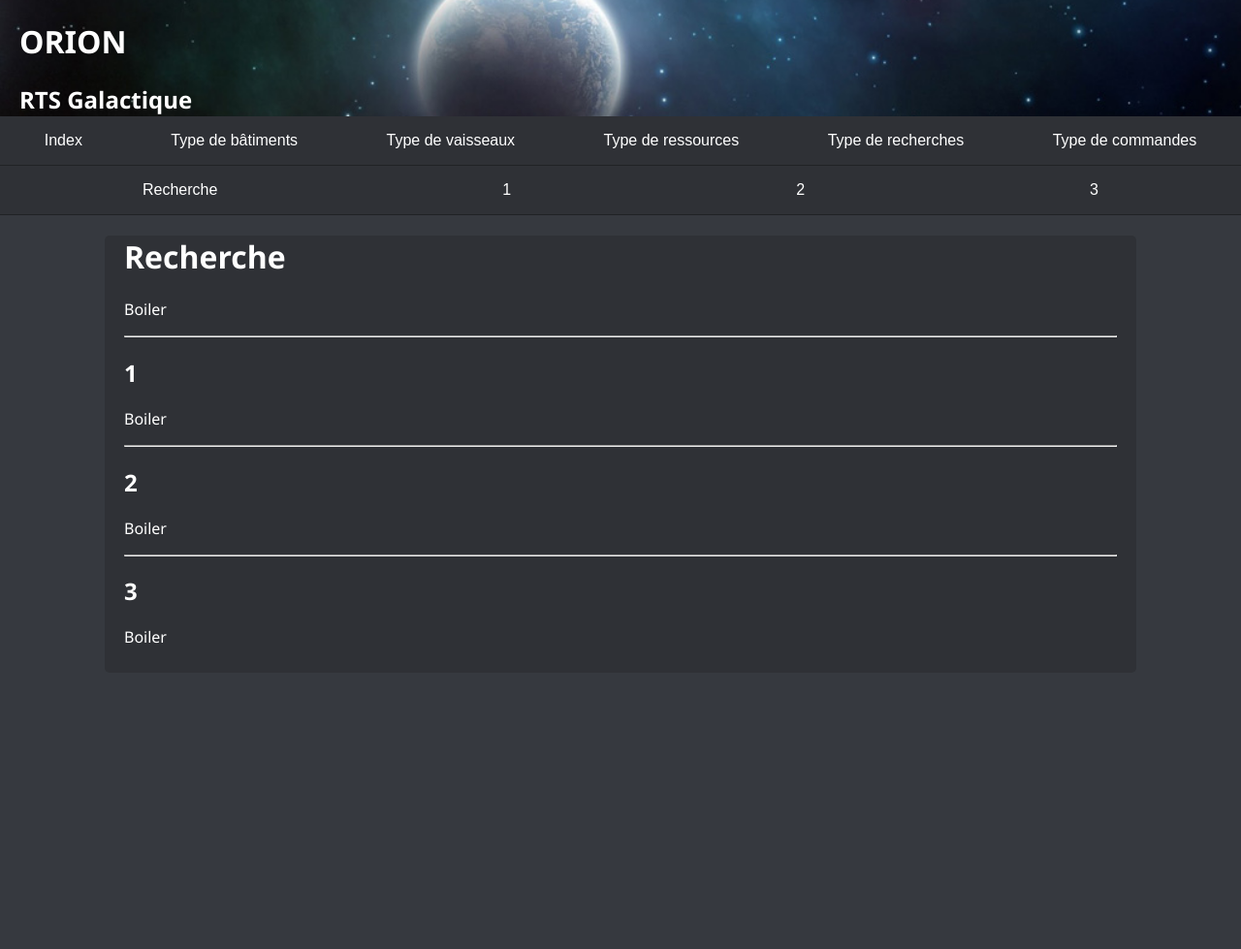
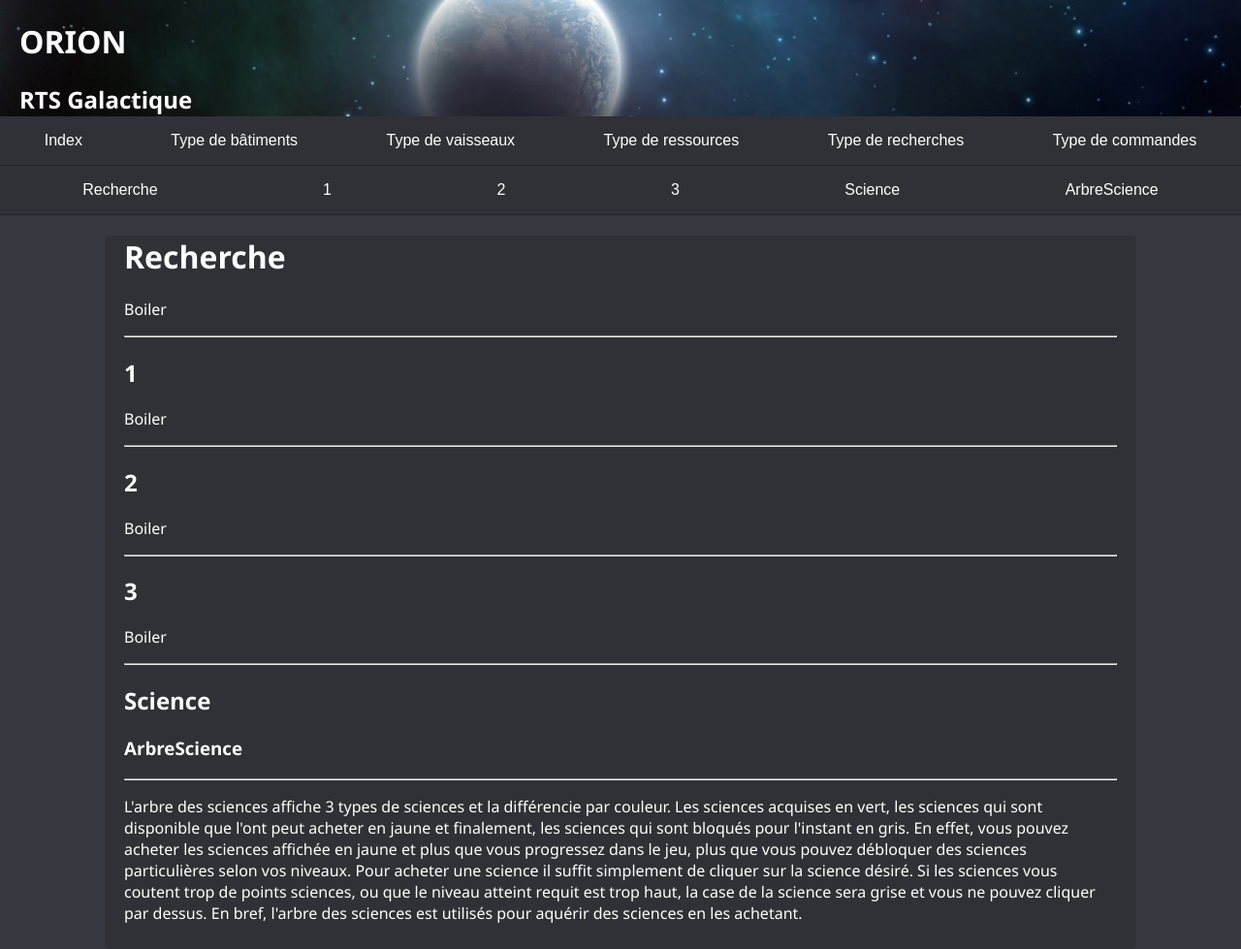
Before and after one commit to WyllasSidjeno/Orion, a plain HTML site: page Documentation/research.html in a window 1280 px wide. Shown: the whole page at 97% size. Before the commit the page ends 800 px from the top, so only its background shows below. Drawn offline with Linux system fonts and the light colour scheme.

Commit message:
Ajout doc science

```diff
--- a/Documentation/research.html
+++ b/Documentation/research.html
@@ -45,6 +45,18 @@
       <h2>3</h2>
       <p>Boiler</p>
     </div>
+        <hr>
+    <div>
+      <h2>Science</h2>
+      <h3>ArbreScience</h3>
+      <hr>
+      <p>L'arbre des sciences affiche 3 types de sciences et la différencie par couleur. Les sciences acquises en vert,
+        les sciences qui sont disponible que l'ont peut acheter en jaune et finalement, les sciences qui sont bloqués pour l'instant en gris.
+        En effet, vous pouvez acheter les sciences affichée en jaune et plus que vous progressez dans le jeu, plus que vous pouvez
+        débloquer des sciences particulières selon vos niveaux. Pour acheter une science il suffit simplement de cliquer sur la science désiré.
+        Si les sciences vous coutent trop de points sciences, ou que le niveau atteint requit est trop haut, la case de la science sera grise
+        et vous ne pouvez cliquer par dessus. En bref, l'arbre des sciences est utilisés pour aquérir des sciences en les achetant.</p>
+    </div>
   </div>
 </div>
 </body>
```
